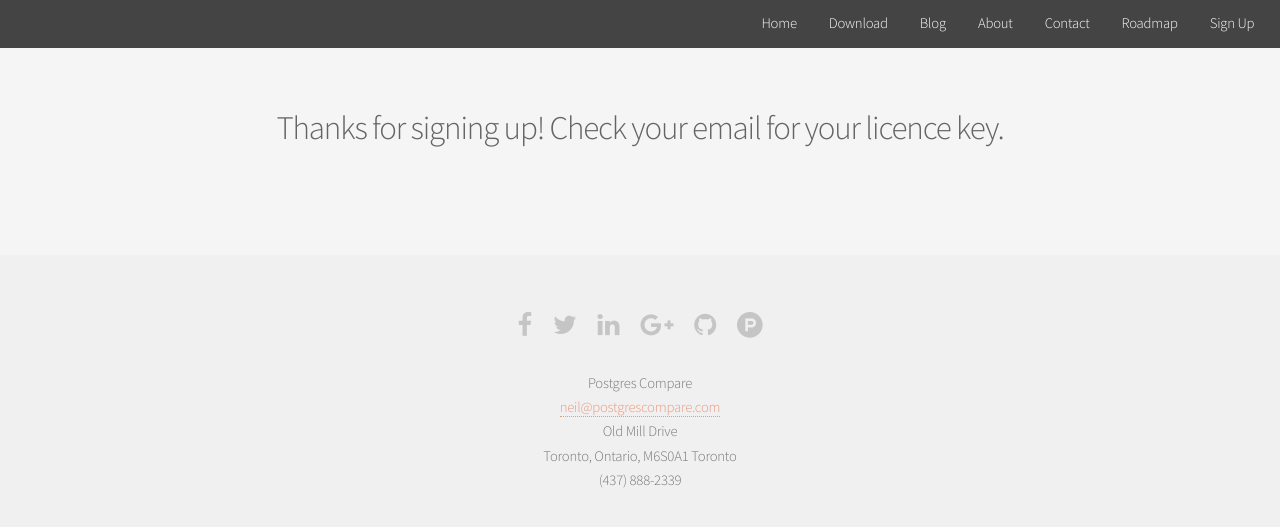
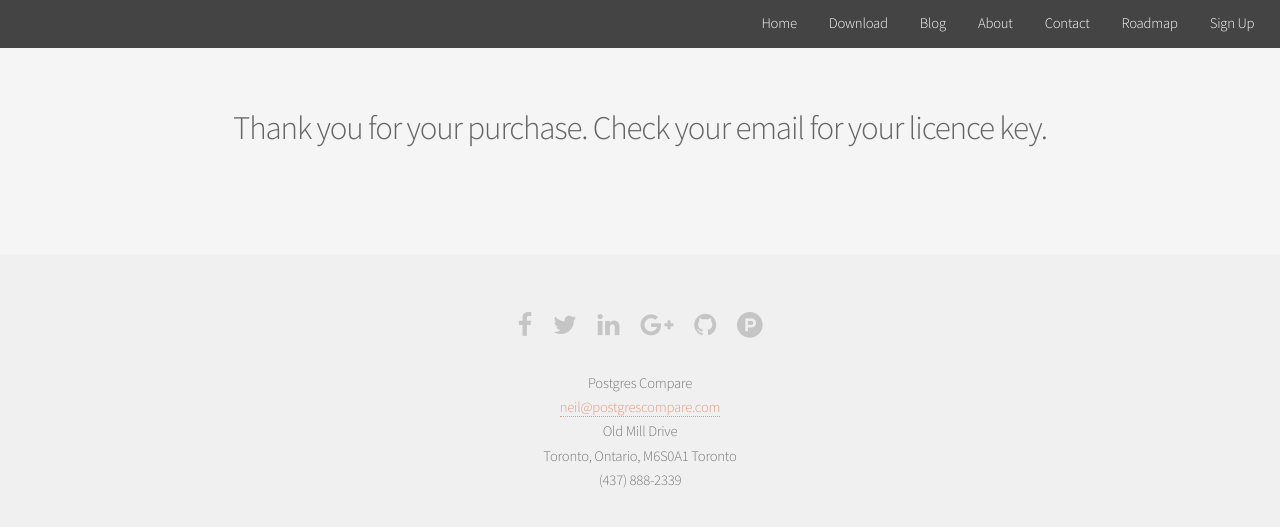
Before and after one commit to sql-migrate/backup2.sql-migrate.github.io, a Jekyll site: the page built from success.md, in a window 1280 px wide. Shown: the top 527 px of the page. Built offline with Jekyll 4.4.1, drawn with Linux system fonts in a browser that asks for light colours.

Commit message:
change message

```diff
--- a/success.md
+++ b/success.md
@@ -1,5 +1,5 @@
 ---
 layout: basic
-title: Thanks for signing up! Check your email for your licence key.
+title: Thank you for your purchase. Check your email for your licence key.
 permalink: /success
 ---
```
